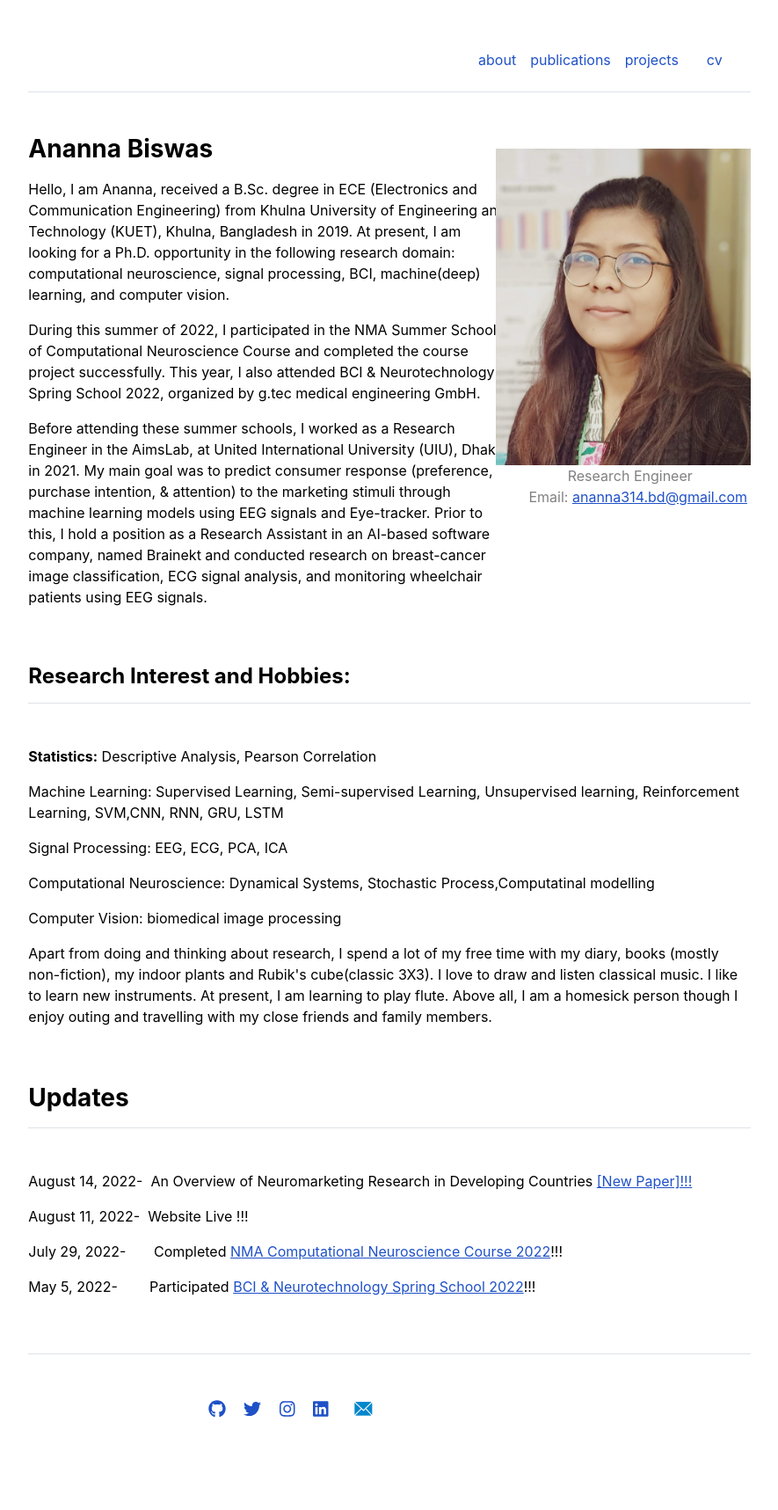
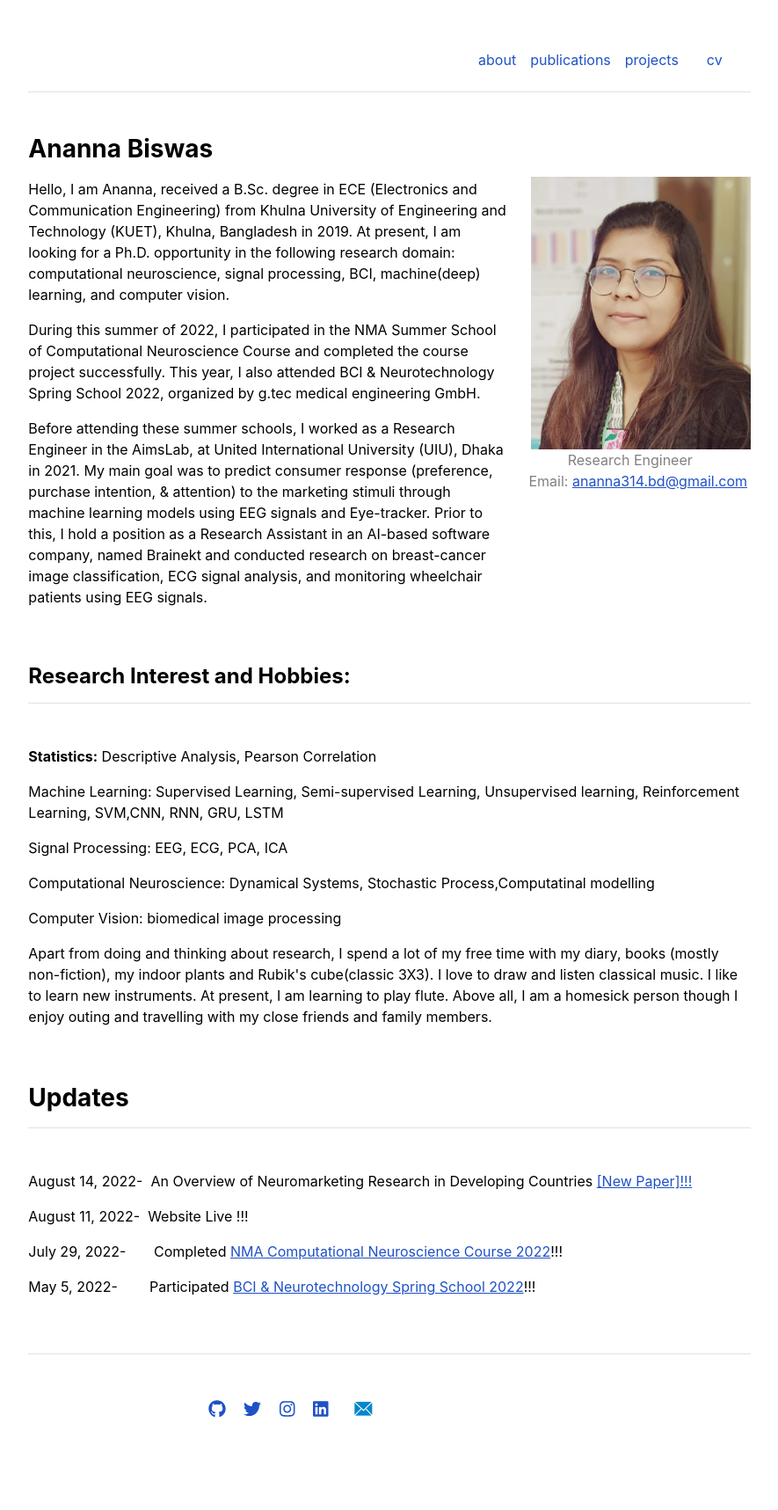
Before and after one commit to Anannabiswas/anannabiswas.github.io, a Jekyll site: the page built from index.md, in a window 1280 px wide. Shown: the whole page at 88% size, without its empty margins (197-1082 px from the left). Built offline with Jekyll 4.4.1, drawn with Linux system fonts in a browser that asks for light colours.

Commit message:
Update home.html

```diff
--- a/_layouts/home.html
+++ b/_layouts/home.html
@@ -9,9 +9,9 @@ layout: default
     {{ content }}
      </p>
   </div>
-  <div class="col-md-4 pt-3">
+  <div class="col-md-4 pt-5">
     <p>
-      <img src="{{ site.github.url }}/assets/img/ananna_1.jpeg" alt="Home" width="290" height="360"style="float:right">
+      <img src="{{ site.github.url }}/assets/img/ananna_1.jpeg" alt="Home" width="250" height="310"style="float:right">
    </p>
      <footer class="text-center" style="color: gray;">  Research Engineer </br>
       &nbsp; &nbsp; Email: <a href="mailto:ananna314.bd@gmail.com">ananna314.bd@gmail.com</a>
```
